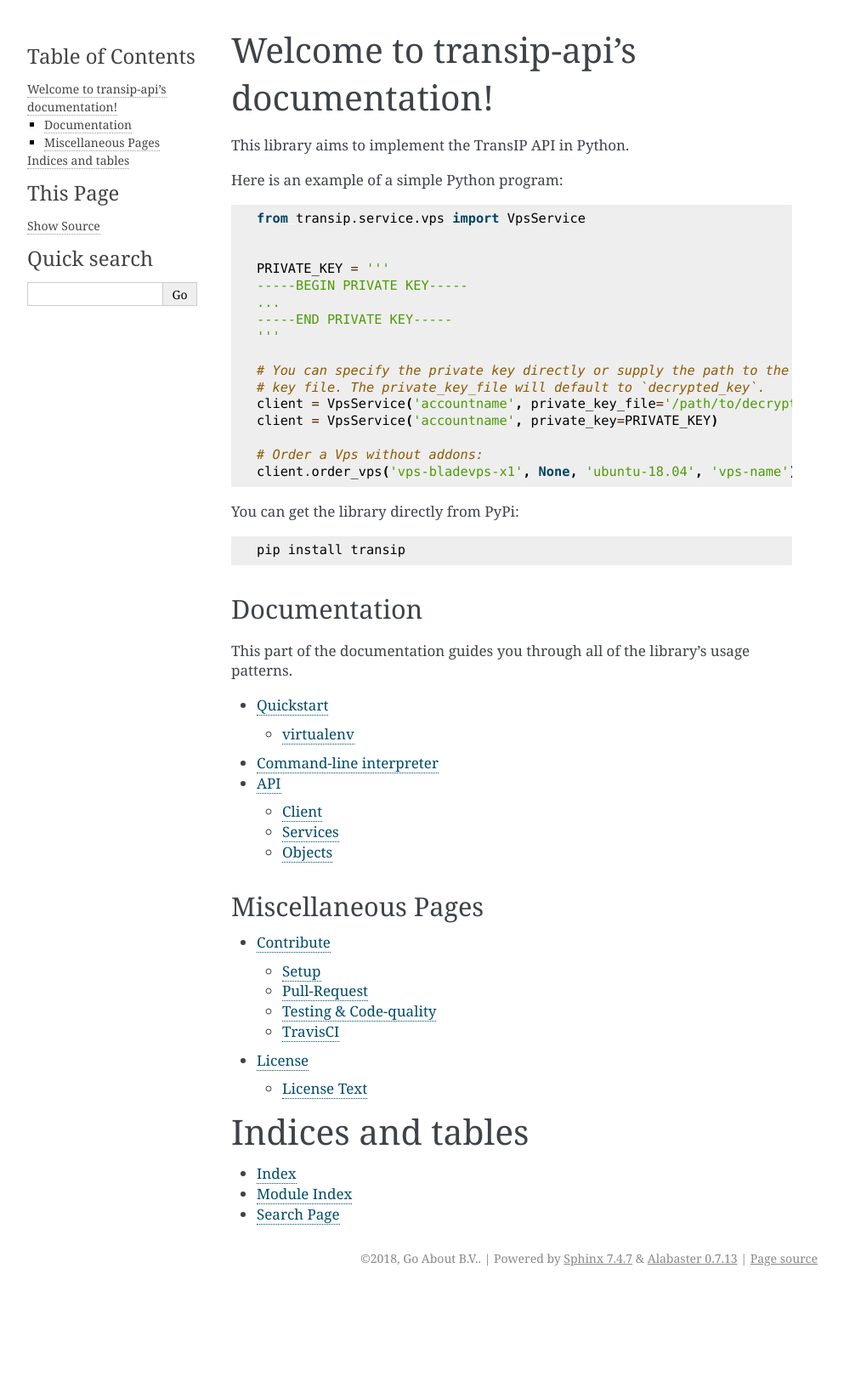
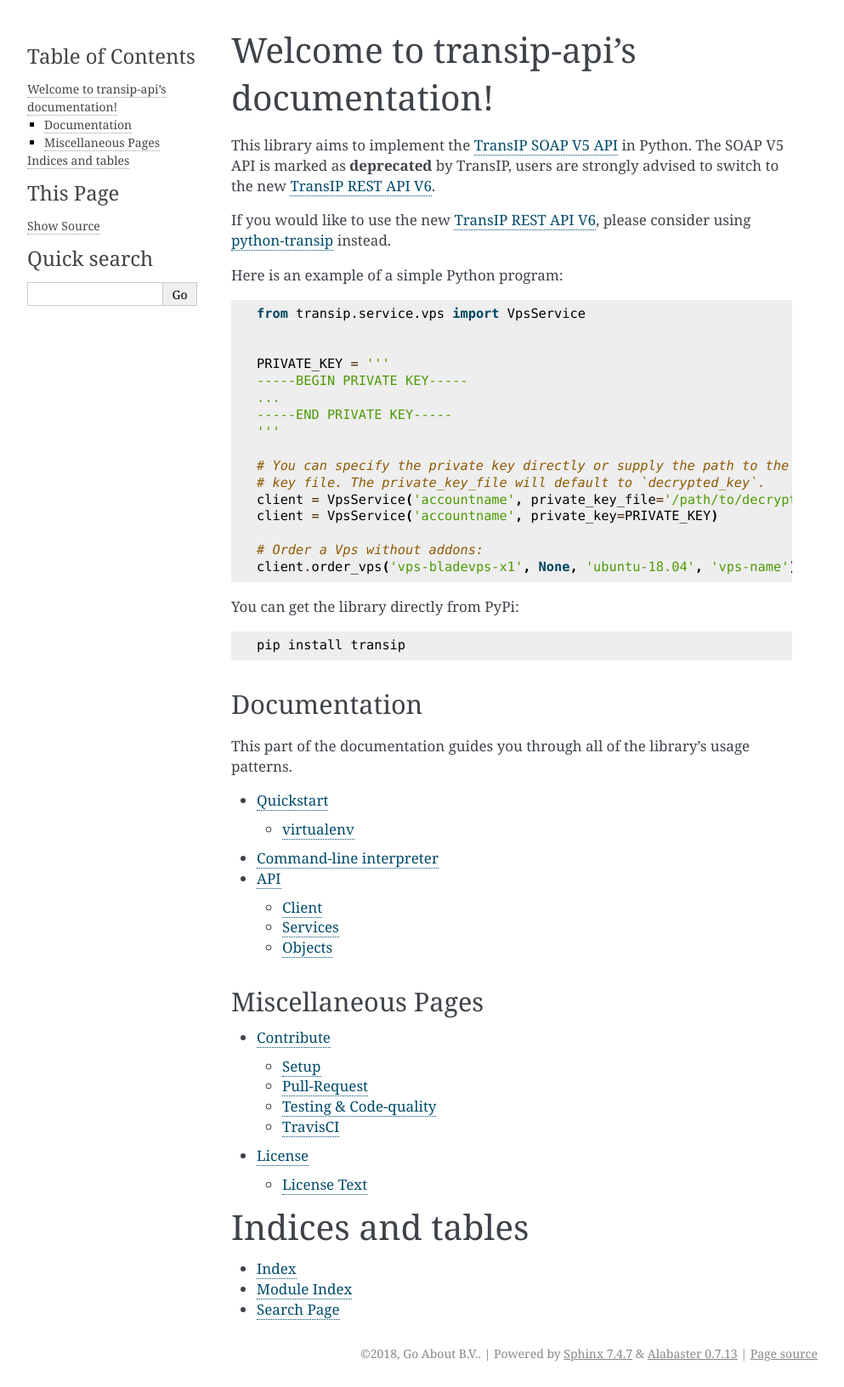
Before and after one commit to benkonrath/transip-api, a Sphinx documentation site: the page built from docs/index.rst, in a window 1280 px wide. Shown: the whole page at 85% size, without its empty margins (148-1141 px from the left). Built offline with Sphinx 7.4.7, drawn with Linux system fonts in a browser that asks for light colours; before the commit the page ends 1520 px from its top, so only the background shows below that.

Commit message:
Add deprecation notice about the SOAP V5 API (#64)
Add deprecation notice about the [SOAP V5
API](https://api.transip.nl/docs/transip.eu/package-Transip.html).
TransIP strongly advises users to switch to the new [REST API
V6](https://api.transip.nl/rest/docs.html).

For more information see:
https://github.com/benkonrath/transip-api/issues/61#issuecomment-753297599

Signed-off-by: Roald Nefs <info@roaldnefs.com>

```diff
--- a/docs/index.rst
+++ b/docs/index.rst
@@ -1,7 +1,13 @@
 Welcome to transip-api's documentation!
 =======================================
 
-This library aims to implement the TransIP API in Python.
+This library aims to implement the `TransIP SOAP V5 API`_ in Python. The SOAP V5 API is marked as **deprecated** by TransIP, users are strongly advised to switch to the new `TransIP REST API V6`_.
+
+If you would like to use the new `TransIP REST API V6`_, please consider using `python-transip`_ instead.
+
+.. _`TransIP SOAP V5 API`: https://api.transip.eu/docs/transip.nl/package-Transip.html
+.. _`TransIP REST API V6`: https://api.transip.eu/rest/docs.html
+.. _`python-transip`: https://github.com/roaldnefs/python-transip
 
 Here is an example of a simple Python program:
 
```
Also changed, not shown: README.rst (+6 -2 lines).
